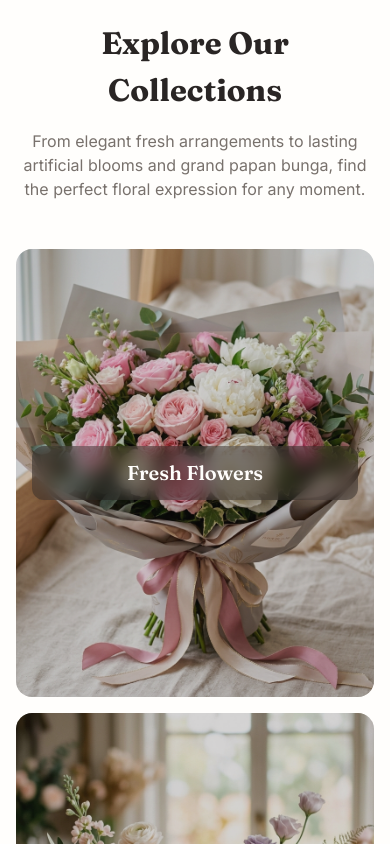
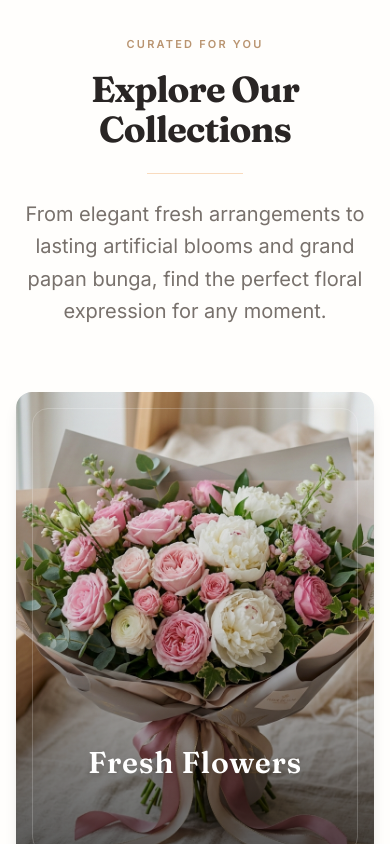
Before and after one commit to Fiorisce-Florist/lily, a Next.js app: page / in a window 390 px wide. Shown: the part 800-1644 px from the top of the page. Built offline with nearby package versions, Linux system fonts and the light colour scheme.

Commit message:
feat: improve display

```diff
--- a/src/app/layout.tsx
+++ b/src/app/layout.tsx
@@ -40,6 +40,7 @@ export default function RootLayout({
     <html
       lang="en"
       className={`${inter.variable} ${fraunces.variable} ${jetbrainsMono.variable} h-full antialiased scroll-smooth`}
+      data-scroll-behavior="smooth"
       suppressHydrationWarning
     >
       <body
--- a/src/components/elements/Footer/const.ts
+++ b/src/components/elements/Footer/const.ts
@@ -19,7 +19,7 @@ export const FOOTER_MENU = {
   ],
   social: [
     { name: "Instagram", href: "https://www.instagram.com/fiorisce_id/" },
-    { name: "Facebook", href: "#" },
-    { name: "Twitter", href: "#" },
+    { name: "Tiktok", href: "https://www.tiktok.com/@fiorisce_id" },
+    { name: "WhatsApp", href: "https://wa.me/6287726120040" },
   ],
 };
--- a/src/components/elements/product-card.tsx
+++ b/src/components/elements/product-card.tsx
@@ -50,7 +50,7 @@ export function ProductCard({ product, list, className }: ProductCardProps) {
       >
         {/* Image */}
         <Link
-          href={`/shop/products/${product.slug}`}
+          href={`/shop/${product.slug}`}
           className="relative h-32 w-32 shrink-0 overflow-hidden rounded-xl block"
         >
           {!imgLoaded && <Skeleton className="absolute inset-0" />}
@@ -94,7 +94,7 @@ export function ProductCard({ product, list, className }: ProductCardProps) {
                     </Badge>
                   )}
                 </div>
-                <Link href={`/shop/products/${product.slug}`}>
+                <Link href={`/shop/${product.slug}`}>
                   <h3 className="text-h5 font-fraunces font-semibold text-neutral-900 dark:text-cornsilk-100 hover:text-blush-600 dark:hover:text-blush-400 transition-colors">
                     {product.name}
                   </h3>
@@ -147,7 +147,7 @@ export function ProductCard({ product, list, className }: ProductCardProps) {
     >
       {/* Image */}
       <Link
-        href={`/shop/products/${product.slug}`}
+        href={`/shop/${product.slug}`}
         className="relative block aspect-4/5 sm:aspect-4/3 overflow-hidden bg-cornsilk-100 dark:bg-neutral-800"
       >
         {!imgLoaded && <Skeleton className="absolute inset-0 rounded-none" />}
@@ -205,7 +205,7 @@ export function ProductCard({ product, list, className }: ProductCardProps) {
           </div>
         )}
 
-        <Link href={`/shop/products/${product.slug}`}>
+        <Link href={`/shop/${product.slug}`}>
           <h3 className="text-h5 font-fraunces font-semibold text-neutral-900 dark:text-cornsilk-100 leading-tight hover:text-blush-600 dark:hover:text-blush-400 transition-colors">
             {product.name}
           </h3>
--- a/src/modules/LandingModule/sections/category-section.tsx
+++ b/src/modules/LandingModule/sections/category-section.tsx
@@ -14,36 +14,57 @@ const categories = [
 
 export function CategorySection() {
   return (
-    <section id="explore-collection" className="bg-cornsilk-100 dark:bg-neutral-950 py-20">
+    <section id="explore-collection" className="bg-cornsilk-100 dark:bg-neutral-950 py-24">
       <div className="container mx-auto px-4 sm:px-6 lg:px-8">
-        <div className="mb-12 text-center">
-          <h2 className="font-fraunces text-h2 text-neutral-900 dark:text-cornsilk-100 mb-4 font-bold">
+        <div className="mb-16 flex flex-col items-center text-center">
+          <p className="font-inter text-[11px] sm:text-xs text-camel-600 dark:text-camel-400 mb-4 font-semibold uppercase tracking-[0.2em]">
+            Curated For You
+          </p>
+          <h2 className="font-fraunces text-4xl sm:text-5xl text-neutral-900 dark:text-cornsilk-100 mb-6 font-bold tracking-tight">
             Explore Our Collections
           </h2>
-          <p className="font-inter text-b4 text-neutral-600 dark:text-neutral-400 mx-auto max-w-2xl">
+          <div className="h-px w-24 bg-camel-300 dark:bg-camel-800 mb-6" />
+          <p className="font-inter text-b3 text-neutral-600 dark:text-neutral-400 max-w-2xl leading-relaxed">
             From elegant fresh arrangements to lasting artificial blooms and grand papan bunga, find
             the perfect floral expression for any moment.
           </p>
         </div>
 
-        <div className="grid grid-cols-1 gap-4 md:grid-cols-3 lg:gap-8">
+        <div className="grid grid-cols-1 gap-6 sm:grid-cols-2 lg:grid-cols-3 lg:gap-8">
           {categories.map((category) => (
             <Link
               key={category.slug}
               href={`/shop?category=${category.slug}`}
-              className="group relative block aspect-4/5 md:aspect-square overflow-hidden rounded-xl"
+              className="group relative block aspect-3/4 overflow-hidden rounded-2xl shadow-lg transition-shadow duration-500 hover:shadow-2xl dark:shadow-none"
             >
-              <div className="absolute inset-0 z-10 bg-neutral-900/20 transition-colors duration-300 group-hover:bg-neutral-900/40" />
+              {/* Image */}
               <Image
                 src={category.image}
                 alt={category.name}
                 fill
-                className="object-cover transition-transform duration-500 group-hover:scale-110"
+                className="object-cover transition-transform duration-1000 ease-[cubic-bezier(0.25,0.1,0.25,1)] group-hover:scale-105"
+                sizes="(max-width: 768px) 100vw, (max-width: 1200px) 50vw, 33vw"
               />
-              <div className="absolute inset-0 z-20 flex items-center justify-center p-4">
-                <h3 className="font-fraunces text-h4 text-cornsilk-100 bg-neutral-900/40 w-full rounded-lg py-3 text-center font-semibold drop-shadow-md backdrop-blur-sm transition-all duration-300 group-hover:bg-neutral-900/60">
-                  {category.name}
-                </h3>
+
+              {/* Gradient Overlay for Text Readability */}
+              <div className="absolute inset-0 z-10 bg-linear-to-t from-black/80 via-black/20 to-black/5 opacity-80 transition-opacity duration-500 group-hover:opacity-90" />
+
+              {/* Inner delicate frame */}
+              <div className="absolute inset-4 z-20 pointer-events-none rounded-xl border border-white/20 transition-all duration-500 group-hover:inset-3 group-hover:border-white/40" />
+
+              {/* Content */}
+              <div className="absolute inset-0 z-30 flex flex-col items-center justify-end p-8 text-center pb-12">
+                <div className="transform transition-transform duration-500 ease-out group-hover:-translate-y-2">
+                  <h3 className="font-fraunces text-3xl sm:text-4xl text-white font-semibold tracking-wide drop-shadow-md">
+                    {category.name}
+                  </h3>
+
+                  <div className="mt-4 overflow-hidden h-6 flex justify-center">
+                    <span className="font-inter inline-flex items-center gap-2 text-[11px] font-bold uppercase tracking-[0.2em] text-camel-300 opacity-0 transform translate-y-full transition-all duration-500 ease-out group-hover:translate-y-0 group-hover:opacity-100">
+                      View Collection <span aria-hidden="true" className="text-sm">&rarr;</span>
+                    </span>
+                  </div>
+                </div>
               </div>
             </Link>
           ))}
--- a/src/modules/LandingModule/sections/location-section.tsx
+++ b/src/modules/LandingModule/sections/location-section.tsx
@@ -10,7 +10,7 @@ export function LocationSection() {
           {/* Map Side */}
           <div className="relative h-87.5 w-full overflow-hidden rounded-3xl border border-white/60 shadow-xl dark:border-neutral-800 md:h-125">
             <iframe
-              src="https://www.google.com/maps/embed?pb=!1m18!1m12!1m3!1d3965.2!2d106.83!3d-6.37!2m3!1f0!2f0!3f0!3m2!1i1024!2i768!4f13.1!3m3!1m2!1s0x2e69ec1a1e9d1c8f%3A0x0!2sKukusan%2C+Beji%2C+Depok!5e0!3m2!1sid!2sid"
+              src="https://www.google.com/maps/embed?pb=!1m14!1m8!1m3!1d991.3007481797332!2d106.81883851751343!3d-6.367770700534074!3m2!1i1024!2i768!4f13.1!3m3!1m2!1s0x2e69eda8e6f40f4b%3A0x27307b87b0e1fdee!2sFiorisce%20Floristry!5e0!3m2!1sen!2sus!4v1781419077036!5m2!1sen!2sus"
               width="100%"
               height="100%"
               style={{ border: 0 }}
@@ -105,7 +105,7 @@ export function LocationSection() {
                     </p>
                     <p>
                       <a
-                        href="https://api.whatsapp.com/send/?phone=6287726120040&text&type=phone_number&app_absent=0"
+                        href="https://wa.me/6287726120040"
                         target="_blank"
                         rel="noopener noreferrer"
                         className="hover:text-blush-600 transition-colors focus-visible:outline-none focus-visible:ring-2 focus-visible:ring-blush-500 rounded-sm"
```
Also changed, not shown: src/components/elements/Navbar/index.tsx (+25 -6 lines).
